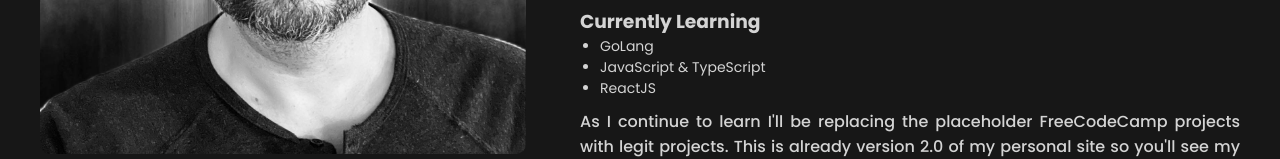
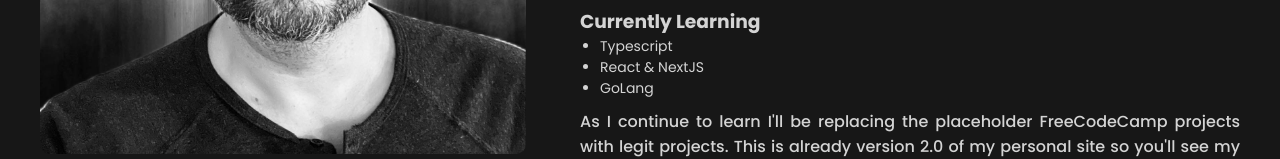
Before and after one commit to V3ND3TTi/DV3, a plain HTML site: page index.html in a window 1280 px wide. Shown: the part 1417-1576 px from the top of the page. Drawn offline with nearby package versions, Linux system fonts and the light colour scheme.

Commit message:
another minor update

```diff
--- a/index.html
+++ b/index.html
@@ -89,9 +89,9 @@
               <div class="current">
                 <h3>Currently Learning</h3>
                 <ul>
+                  <li>Typescript</li>
+                  <li>React & NextJS</li>
                   <li>GoLang</li>
-                  <li>JavaScript & TypeScript</li>
-                  <li>ReactJS</li>
                 </ul>
               </div>
             </div>
--- a/script.js
+++ b/script.js
@@ -21,7 +21,7 @@ $(document).ready(function () {
 
   // TYPING ANIMATION SCRIPT
   let typed = new Typed('.typed', {
-    strings: ['JavaScript', 'TypeScript', 'GoLang', 'WebDev'],
+    strings: ['TypeScript', 'NextJS', 'Go (Back End)', 'WebDev'],
     typeSpeed: 100,
     backSpeed: 60,
     loop: true,
```
